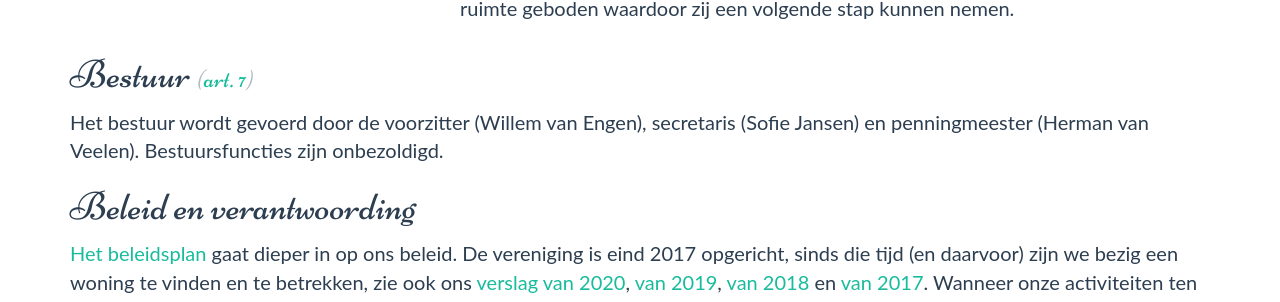
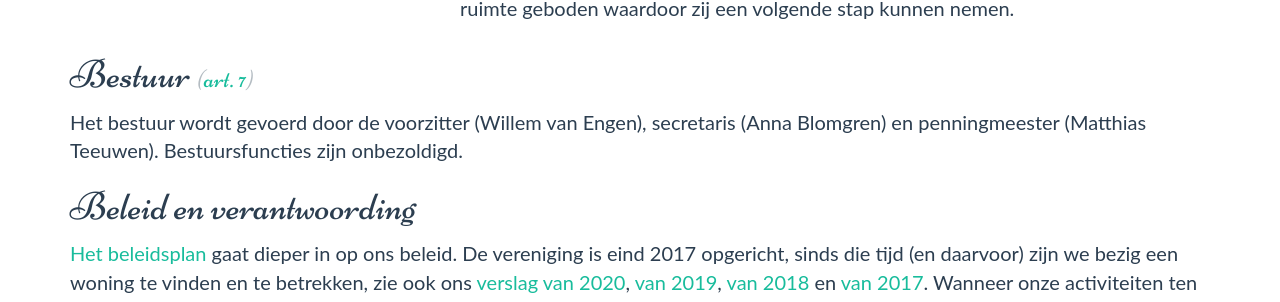
Before and after one commit to dorothygemeenschap/dorothygemeenschap.github.io, a Jekyll site: the page built from anbi.html, in a window 1280 px wide and 900 px high, scrolled down 407 px. Shown: the part 150-452 px from the top of the window. Built offline with Jekyll 4.4.1, drawn with Linux system fonts in a browser that asks for light colours; some web fonts are replaced.

Commit message:
Update anbi.html

```diff
--- a/anbi.html
+++ b/anbi.html
@@ -40,8 +40,8 @@ title: Algemeen Nut Beogende Instelling
   <small>(<a href="/vereniging-statuten/#bestuur-artikel-7">art. 7</a>)</small>
 </h1>
 
-<p>Het bestuur wordt gevoerd door de voorzitter (Willem van Engen), secretaris (Sofie Jansen)
-en penningmeester (Herman van Veelen). Bestuursfuncties zijn onbezoldigd.</p>
+<p>Het bestuur wordt gevoerd door de voorzitter (Willem van Engen), secretaris (Anna Blomgren)
+en penningmeester (Matthias Teeuwen). Bestuursfuncties zijn onbezoldigd.</p>
 
 <h1>Beleid en verantwoording</h1>
 
```
